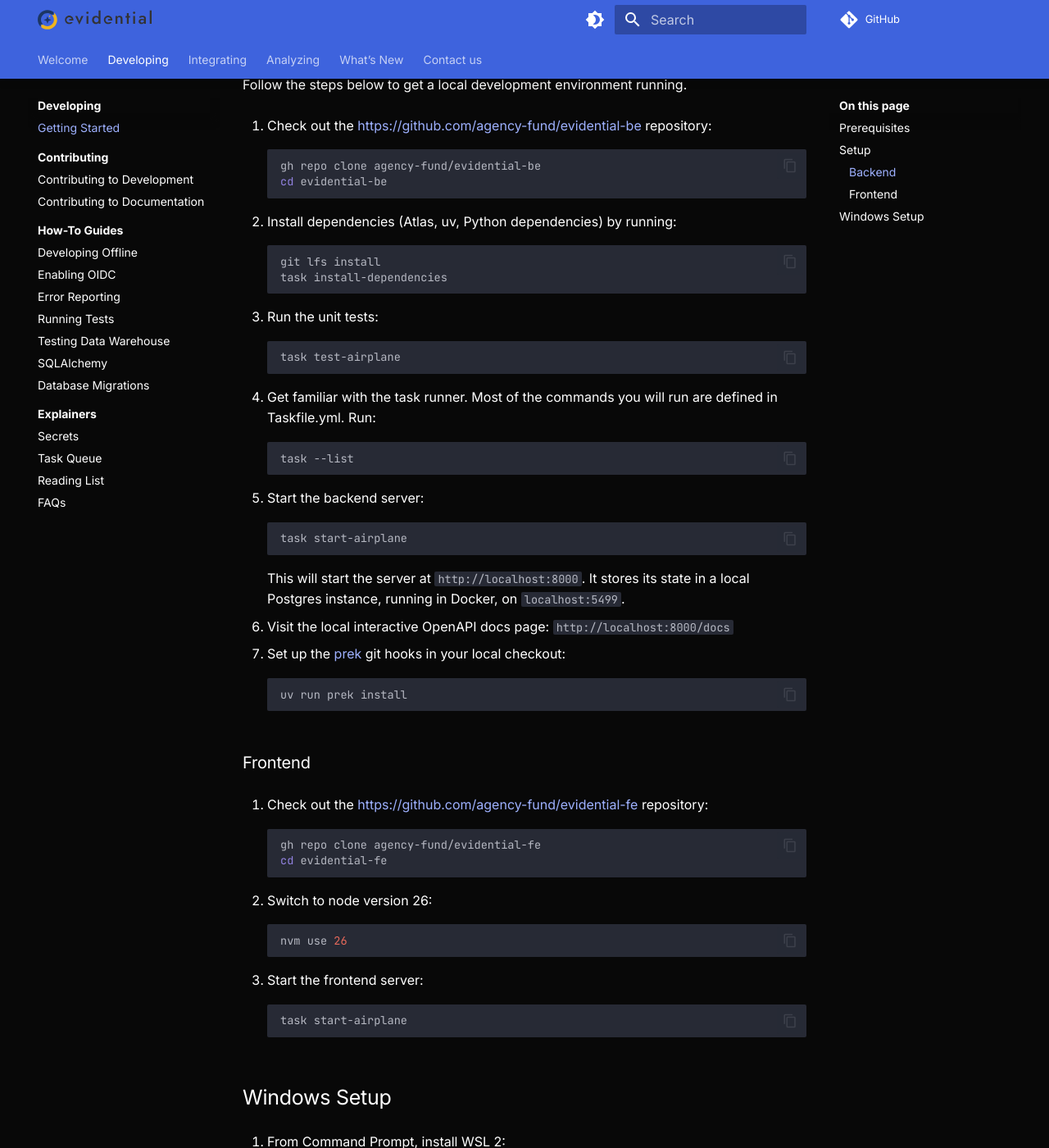
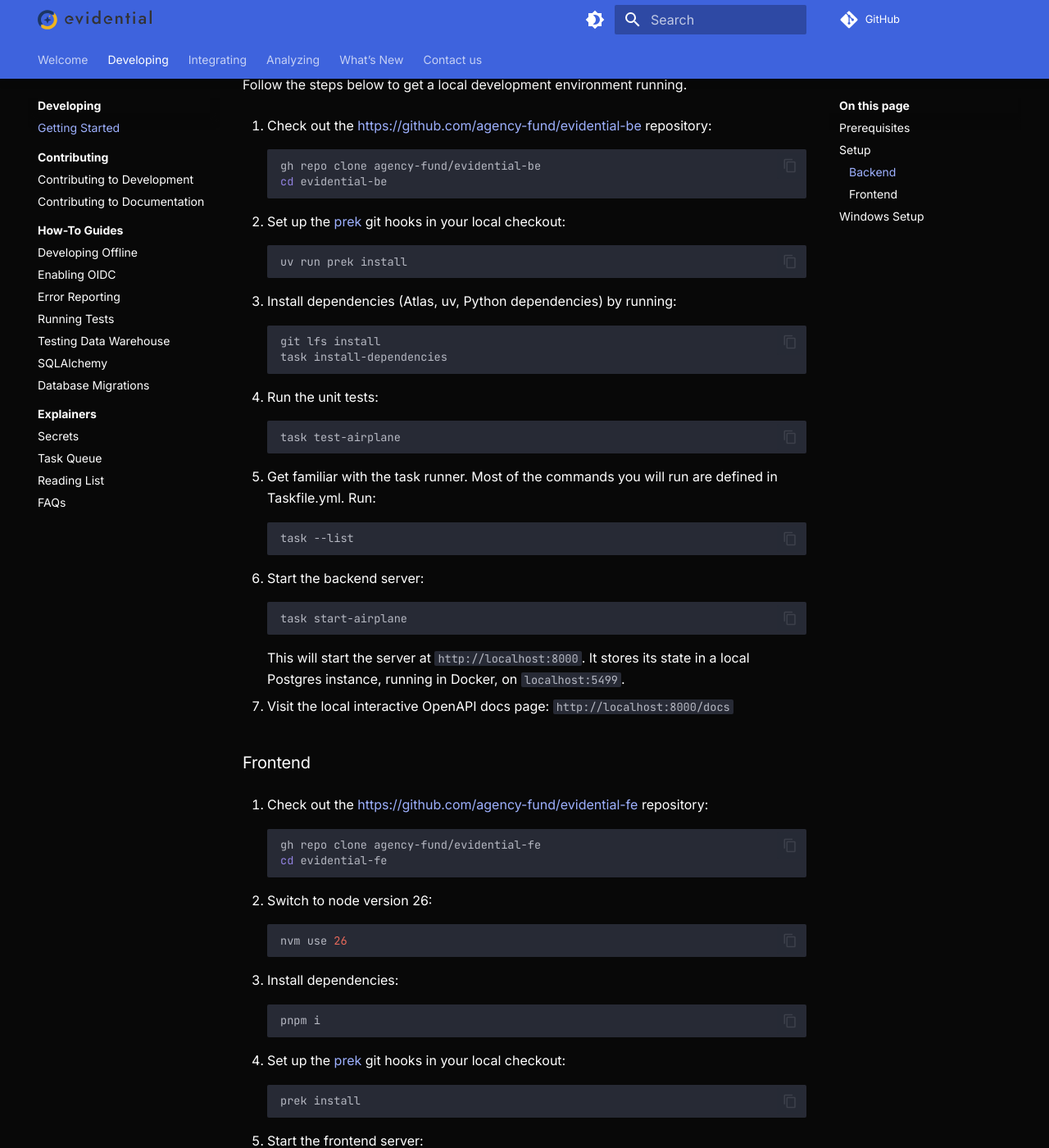
Before and after one commit to agency-fund/evidential-docs, an MkDocs documentation site: the page built from docs/development/getting-started-dev.md, in a window 1280 px wide and 1400 px high, scrolled down 942 px. Shown: the whole window at 82% size. Built offline with MkDocs 1.6.1 and Material for MkDocs 9.7.7, drawn with Linux system fonts in a browser that asks for light colours; plug-ins that fetch from the network failed and are left out; comment, search, counter and statistics services are not loaded.

Commit message:
edited frontend setup

````diff
--- a/docs/development/getting-started-dev.md
+++ b/docs/development/getting-started-dev.md
@@ -42,6 +42,12 @@
     cd evidential-be
     ```
 
+1. Set up the [prek](https://prek.j178.dev/) git hooks in your local checkout:
+
+    ```shell
+    uv run prek install
+    ```
+
 1. Install dependencies (Atlas, uv, Python dependencies) by running:
 
     ```shell
@@ -72,12 +78,6 @@
 
 1. Visit the local interactive OpenAPI docs page: `http://localhost:8000/docs`
 
-1. Set up the [prek](https://prek.j178.dev/) git hooks in your local checkout:
-
-    ```shell
-    uv run prek install
-    ```
-
 ### Frontend
 
 1. Check out the [https://github.com/agency-fund/evidential-fe](https://github.com/agency-fund/evidential-fe) repository:
@@ -91,6 +91,18 @@
 
     ```shell
     nvm use 26
+    ```
+
+1. Install dependencies:
+
+    ```shell
+    pnpm i
+    ```
+
+1. Set up the [prek](https://prek.j178.dev/) git hooks in your local checkout:
+
+    ```shell
+    prek install
     ```
 
 1. Start the frontend server:
````
